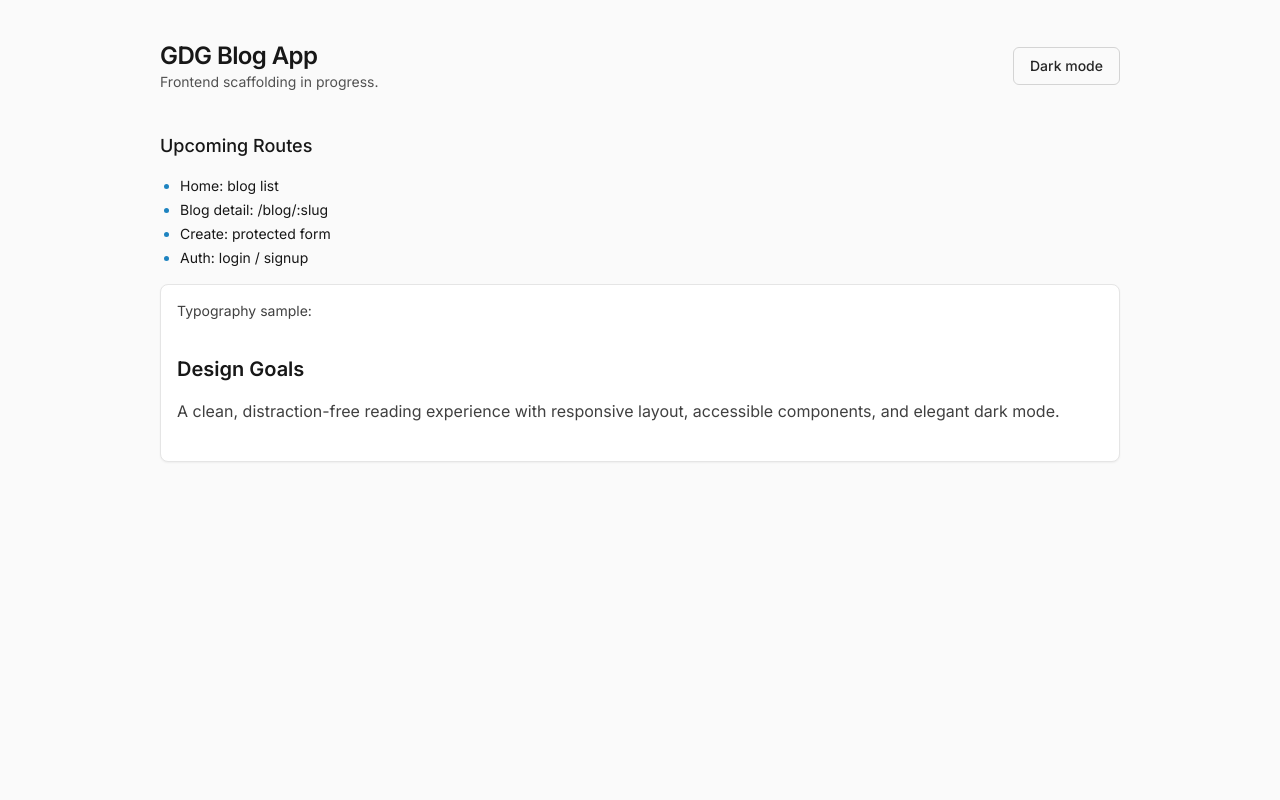
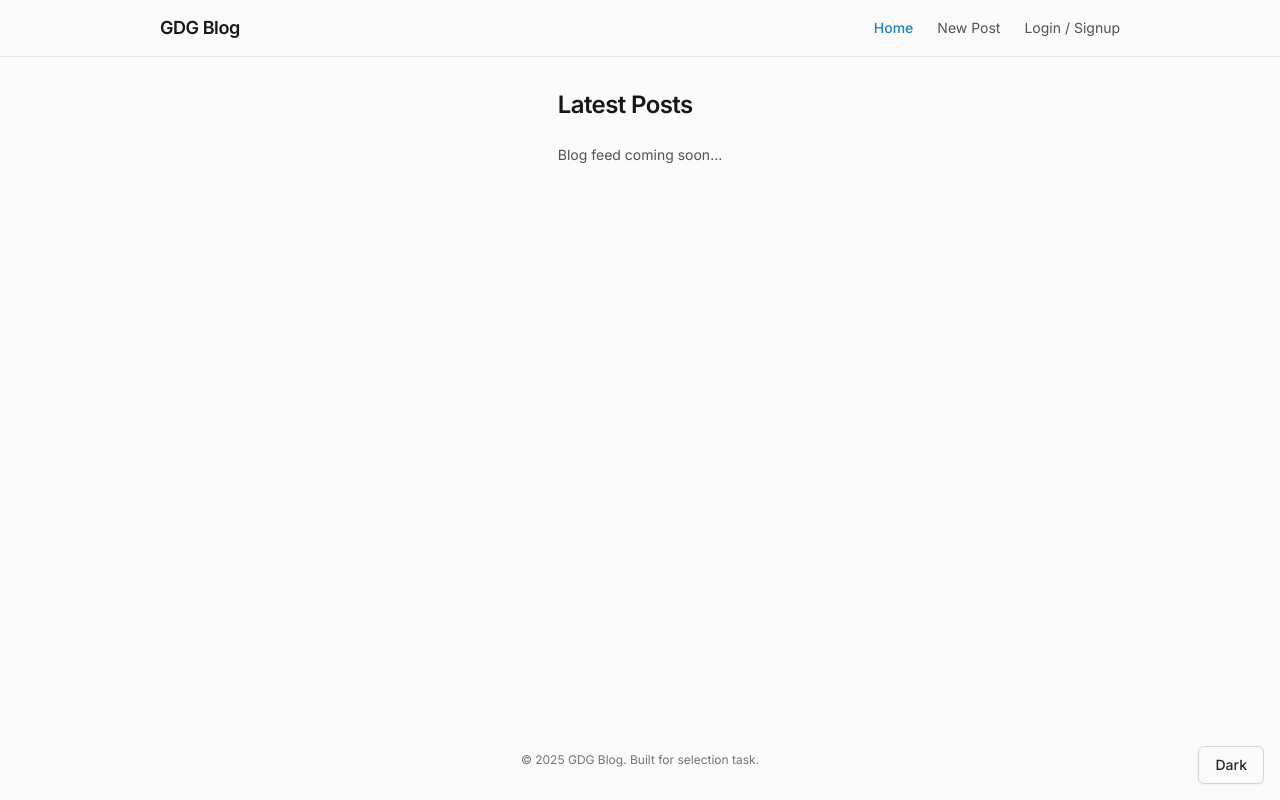
Before and after one commit to Akilesh-programmer/Blog_Website_GDG, a React (Vite) app in the folder client/: page / in a window 1280 px wide. Built offline with nearby package versions, Linux system fonts and the light colour scheme.

Commit message:
feat(frontend): add routing skeleton with layout and placeholder pages

```diff
--- a/client/package.json
+++ b/client/package.json
@@ -13,6 +13,7 @@
     "react": "^19.1.1",
     "react-dom": "^19.1.1",
     "react-hot-toast": "^2.4.1",
+    "react-router-dom": "^6.28.0",
     "axios": "^1.7.7"
   },
   "devDependencies": {
--- a/client/src/App.jsx
+++ b/client/src/App.jsx
@@ -1,5 +1,13 @@
 import { useState, useEffect } from "react";
 import { Toaster } from "react-hot-toast";
+import { BrowserRouter, Routes, Route } from 'react-router-dom';
+import RootLayout from './layouts/RootLayout';
+import HomePage from './pages/HomePage';
+import BlogDetailPage from './pages/BlogDetailPage';
+import NewBlogPage from './pages/NewBlogPage';
+import AuthPage from './pages/AuthPage';
+import NotFoundPage from './pages/NotFoundPage';
+import { ROUTES } from './routes/paths';
 
 function App() {
   const [dark, setDark] = useState(false);
@@ -10,45 +18,23 @@ function App() {
   }, [dark]);
 
   return (
-    <main className="container-page py-10 transition-colors min-h-screen bg-neutral-50 dark:bg-neutral-900 dark:text-neutral-100">
-      <header className="flex items-center justify-between mb-10">
-        <div>
-          <h1 className="text-2xl font-semibold tracking-tight">
-            GDG Blog App
-          </h1>
-          <p className="text-sm text-neutral-600 dark:text-neutral-400">
-            Frontend scaffolding in progress.
-          </p>
-        </div>
-        <button
-          onClick={() => setDark((d) => !d)}
-          className="btn-outline"
-          aria-label="Toggle dark mode"
-        >
-          {dark ? "Light" : "Dark"} mode
-        </button>
-      </header>
-      <section className="space-y-4">
-        <h2 className="text-lg font-medium">Upcoming Routes</h2>
-        <ul className="list-disc pl-5 text-sm marker:text-brand-600 space-y-1">
-          <li>Home: blog list</li>
-          <li>Blog detail: /blog/:slug</li>
-          <li>Create: protected form</li>
-          <li>Auth: login / signup</li>
-        </ul>
-        <div className="card">
-          <p className="text-sm text-neutral-700 dark:text-neutral-300 mb-2">
-            Typography sample:
-          </p>
-          <article className="prose-blog">
-            <h3>Design Goals</h3>
-            <p>
-              A clean, distraction-free reading experience with responsive
-              layout, accessible components, and elegant dark mode.
-            </p>
-          </article>
-        </div>
-      </section>
+    <BrowserRouter>
+      <Routes>
+        <Route element={<RootLayout />}>
+          <Route index element={<HomePage />} />
+          <Route path={ROUTES.BLOG_DETAIL()} element={<BlogDetailPage />} />
+          <Route path={ROUTES.NEW_BLOG} element={<NewBlogPage />} />
+          <Route path={ROUTES.AUTH} element={<AuthPage />} />
+          <Route path={ROUTES.NOT_FOUND} element={<NotFoundPage />} />
+        </Route>
+      </Routes>
+      <button
+        onClick={() => setDark(d => !d)}
+        className="fixed bottom-4 right-4 btn-outline shadow-sm"
+        aria-label="Toggle dark mode"
+      >
+        {dark ? 'Light' : 'Dark'}
+      </button>
       <Toaster
         position="top-right"
         toastOptions={{
@@ -56,7 +42,7 @@ function App() {
           success: { iconTheme: { primary: '#2ba6e3', secondary: 'white' } }
         }}
       />
-    </main>
+    </BrowserRouter>
   );
 }
 
--- /dev/null
+++ b/client/src/layouts/RootLayout.jsx
@@ -0,0 +1,37 @@
+import { NavLink, Outlet } from 'react-router-dom';
+import { ROUTES, routeLabels } from '../routes/paths';
+
+const navItems = [ROUTES.HOME, ROUTES.NEW_BLOG, ROUTES.AUTH];
+
+export default function RootLayout() {
+  return (
+    <div className="min-h-screen flex flex-col bg-neutral-50 dark:bg-neutral-900 text-neutral-900 dark:text-neutral-100">
+      <header className="border-b border-neutral-200 dark:border-neutral-800">
+        <div className="container-page flex items-center justify-between h-14">
+          <NavLink to={ROUTES.HOME} className="font-semibold tracking-tight text-lg">
+            GDG Blog
+          </NavLink>
+          <nav className="hidden sm:flex items-center gap-6 text-sm">
+            {navItems.map(item => (
+              <NavLink
+                key={item}
+                to={item}
+                className={({ isActive }) =>
+                  `hover:text-brand-600 transition-colors ${isActive ? 'text-brand-600 font-medium' : 'text-neutral-600 dark:text-neutral-300'}`
+                }
+              >
+                {routeLabels[item]}
+              </NavLink>
+            ))}
+          </nav>
+        </div>
+      </header>
+      <main className="flex-1 container-page py-8">
+        <Outlet />
+      </main>
+      <footer className="mt-10 py-8 text-center text-xs text-neutral-500 dark:text-neutral-400">
+        © {new Date().getFullYear()} GDG Blog. Built for selection task.
+      </footer>
+    </div>
+  );
+}
--- /dev/null
+++ b/client/src/pages/AuthPage.jsx
@@ -0,0 +1,17 @@
+import { useState } from 'react';
+
+export default function AuthPage() {
+  const [mode, setMode] = useState('login');
+  return (
+    <div className="max-w-md space-y-6">
+      <div className="flex items-center gap-4">
+        <button onClick={() => setMode('login')} className={`btn-outline ${mode==='login' ? 'ring-2 ring-brand-500' : ''}`}>Login</button>
+        <button onClick={() => setMode('signup')} className={`btn-outline ${mode==='signup' ? 'ring-2 ring-brand-500' : ''}`}>Signup</button>
+      </div>
+      <div className="card">
+        <h1 className="text-xl font-semibold mb-4 capitalize">{mode}</h1>
+        <p className="text-sm text-neutral-600 dark:text-neutral-400">Auth form placeholder. Will integrate with backend.</p>
+      </div>
+    </div>
+  );
+}
--- /dev/null
+++ b/client/src/pages/BlogDetailPage.jsx
@@ -0,0 +1,11 @@
+import { useParams } from 'react-router-dom';
+
+export default function BlogDetailPage() {
+  const { slug } = useParams();
+  return (
+    <article className="prose-blog">
+      <h1>Post: {slug}</h1>
+      <p>The full blog content view will be rendered here.</p>
+    </article>
+  );
+}
--- /dev/null
+++ b/client/src/pages/HomePage.jsx
@@ -0,0 +1,8 @@
+export default function HomePage() {
+  return (
+    <div className="space-y-6">
+      <h1 className="text-2xl font-semibold tracking-tight">Latest Posts</h1>
+      <p className="text-sm text-neutral-600 dark:text-neutral-400">Blog feed coming soon...</p>
+    </div>
+  );
+}
--- /dev/null
+++ b/client/src/pages/NewBlogPage.jsx
@@ -0,0 +1,8 @@
+export default function NewBlogPage() {
+  return (
+    <div className="max-w-2xl">
+      <h1 className="text-2xl font-semibold mb-4">Create New Post</h1>
+      <p className="text-sm text-neutral-600 dark:text-neutral-400">Form will appear here (protected).</p>
+    </div>
+  );
+}
--- /dev/null
+++ b/client/src/pages/NotFoundPage.jsx
@@ -0,0 +1,12 @@
+import { Link } from 'react-router-dom';
+import { ROUTES } from '../routes/paths';
+
+export default function NotFoundPage() {
+  return (
+    <div className="text-center py-20">
+      <h1 className="text-5xl font-bold mb-4 tracking-tight">404</h1>
+      <p className="text-neutral-600 dark:text-neutral-400 mb-8">The page you are looking for was not found.</p>
+      <Link to={ROUTES.HOME} className="btn-primary">Return Home</Link>
+    </div>
+  );
+}
--- /dev/null
+++ b/client/src/routes/paths.js
@@ -0,0 +1,13 @@
+export const ROUTES = {
+  HOME: '/',
+  BLOG_DETAIL: (slug = ':slug') => `/blog/${slug}`,
+  NEW_BLOG: '/new',
+  AUTH: '/auth',
+  NOT_FOUND: '*'
+};
+
+export const routeLabels = {
+  [ROUTES.HOME]: 'Home',
+  [ROUTES.NEW_BLOG]: 'New Post',
+  [ROUTES.AUTH]: 'Login / Signup'
+};
```
